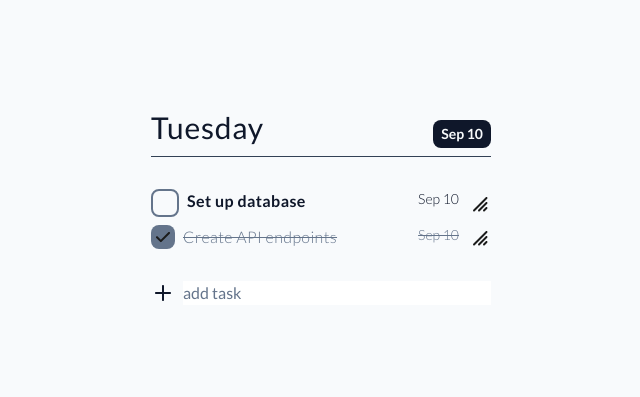
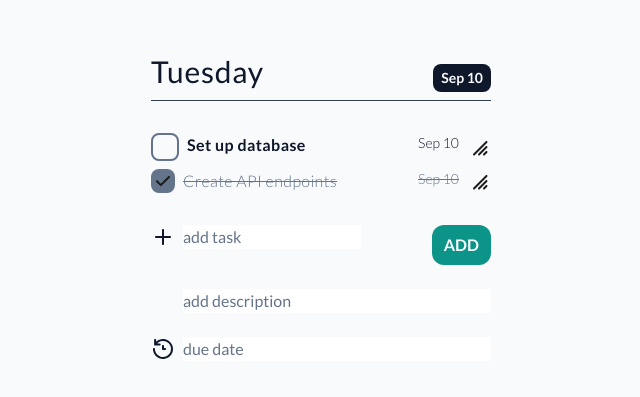
Before and after one commit to DagnaSchmidt/backend-task-manager-assignment, a Next.js app: page / in a window 1280 px wide. Shown: the part 193-590 px from the top of the page, without its empty margins (319-959 px from the left). Built offline with nearby package versions, Linux system fonts and the light colour scheme.

Commit message:
feat(form): added form component
added form component
updated Input component styling

```diff
--- a/src/app/page.tsx
+++ b/src/app/page.tsx
@@ -1,7 +1,7 @@
 'use client'
 import Header from "@/components/header/Header";
 import List from "@/components/list/List";
-import Input from "@/components/input/Input";
+import Form from "@/components/form/Form";
 import { useSelector } from "react-redux";
 
 
@@ -15,11 +15,7 @@ export default function Home() {
     >
       <Header />
       <List list={tasks} />
-      <Input
-        category="task"
-        id='task name'
-      />
-      {/* all components */}
+      <Form />
     </div>
   );
 };
--- a/src/components/form/Form.tsx
+++ b/src/components/form/Form.tsx
@@ -1,9 +1,44 @@
-import React from 'react';
+'use client'
+import React, { useState } from 'react';
+import { TTaskProps } from '@/types/types';
+import Input from '../input/Input';
+import Button from '../button/Button';
 
 const Form = () => {
+    const [isActive, setIsActive] = useState<boolean>(true);
+
     return (
-        <div>Form</div>
-    )
-}
+        <div
+            className='w-full flex flex-col gap-6'
+        >
+            <div
+                className='flex justify-between'
+            >
+                <Input
+                    category='task'
+                    id='task'
+                />
+                {isActive &&
+                    <Button
+                        type='add'
+                        label='add'
+                    />
+                }
+            </div>
+            {isActive &&
+                <>
+                    <Input
+                        category='description'
+                        id='description'
+                    />
+                    <Input
+                        category='date'
+                        id='date'
+                    />
+                </>
+            }
+        </div>
+    );
+};
 
 export default Form;
--- a/src/components/input/Input.tsx
+++ b/src/components/input/Input.tsx
@@ -35,7 +35,7 @@ const Input = forwardRef<HTMLInputElement, IInputProps>(({
                 placeholder={placeholder}
                 className={[
                     'w-full h-6 placeholder:text-slate-500 placeholder:text-base hover:bg-slate-100 active:bg-slate-200',
-                    category === 'description' ? 'mr-8' : 'mr-0'
+                    category === 'description' ? 'ml-8' : 'ml-0'
                 ].join(' ')}
             />
         </div>
```
